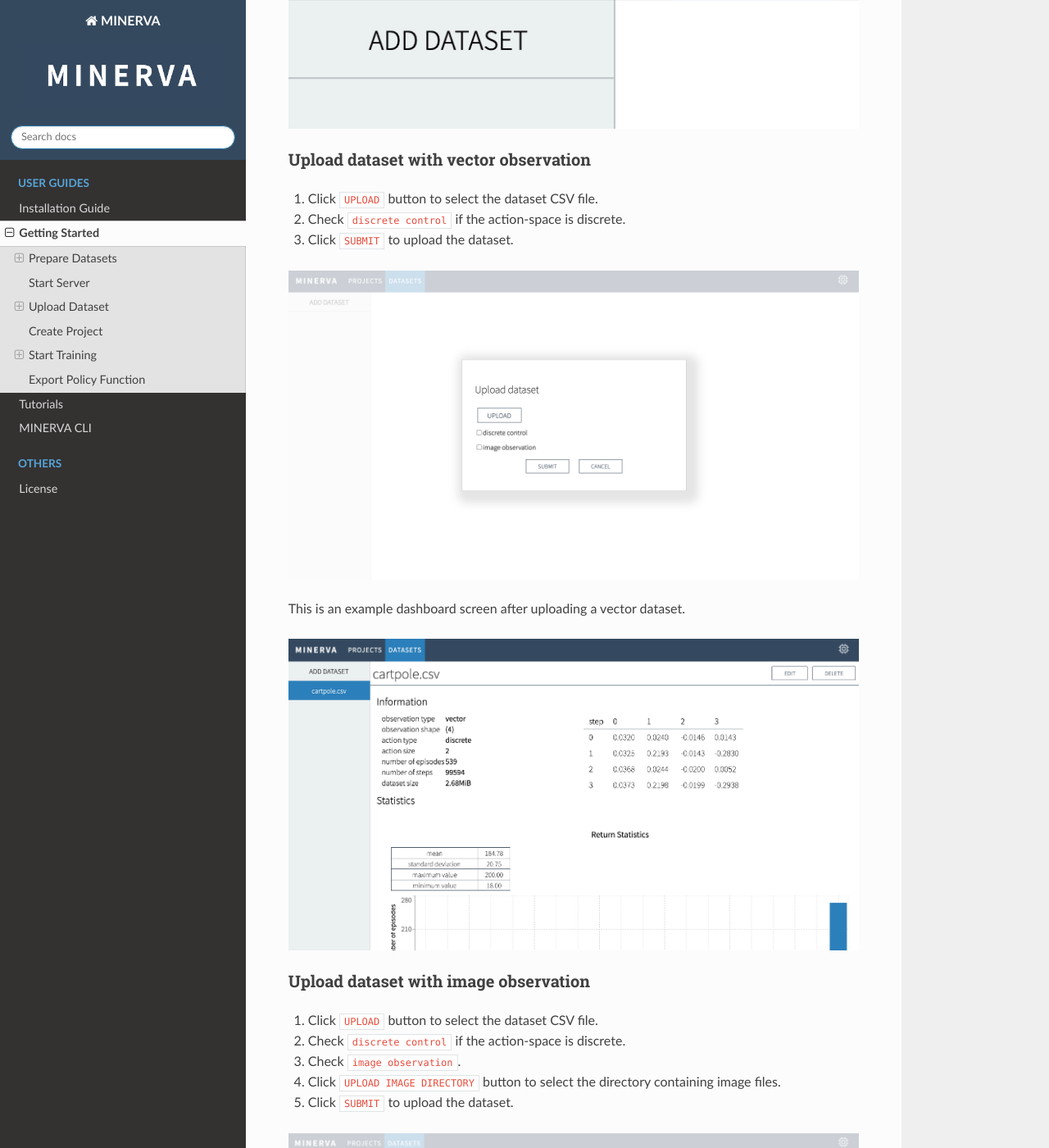
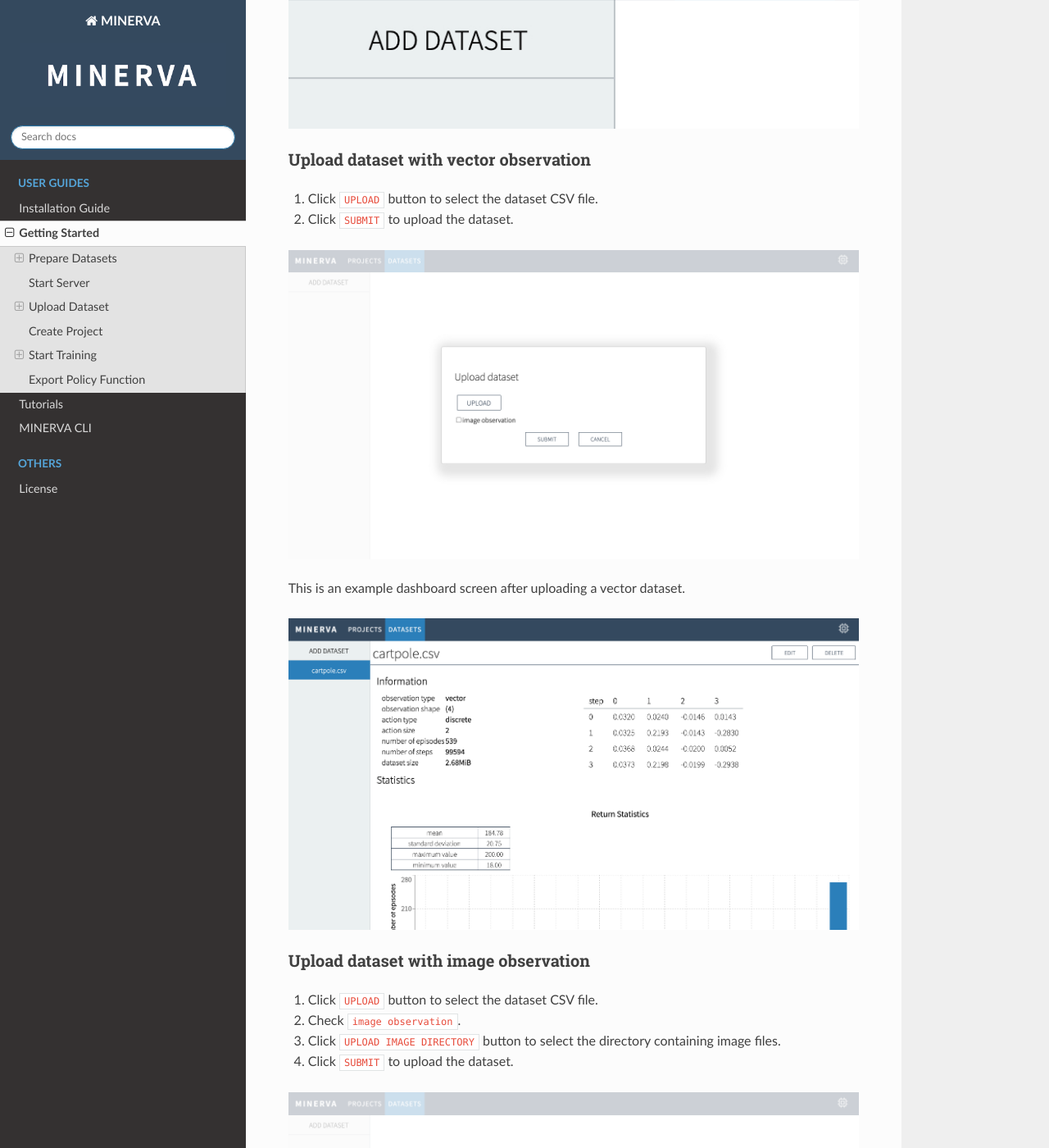
Before and after one commit to takuseno/minerva, a Sphinx documentation site: the page built from docs/getting_started.rst, in a window 1280 px wide and 1400 px high, scrolled down 2368 px. Shown: the whole window at 82% size. Built offline with Sphinx 7.4.7 and the Read the Docs theme 2.0.0, drawn with Linux system fonts in a browser that asks for light colours.

Commit message:
Update document

```diff
--- a/docs/getting_started.rst
+++ b/docs/getting_started.rst
@@ -98,8 +98,7 @@ Upload dataset with vector observation
 ~~~~~~~~~~~~~~~~~~~~~~~~~~~~~~~~~~~~~~
 
 1. Click ``UPLOAD`` button to select the dataset CSV file.
-2. Check ``discrete control`` if the action-space is discrete.
-3. Click ``SUBMIT`` to upload the dataset.
+2. Click ``SUBMIT`` to upload the dataset.
 
 .. image:: ./assets/dataset_dialog.jpg
 
@@ -111,10 +110,9 @@ Upload dataset with image observation
 ~~~~~~~~~~~~~~~~~~~~~~~~~~~~~~~~~~~~~
 
 1. Click ``UPLOAD`` button to select the dataset CSV file.
-2. Check ``discrete control`` if the action-space is discrete.
-3. Check ``image observation``.
-4. Click ``UPLOAD IMAGE DIRECTORY`` button to select the directory containing image files.
-5. Click ``SUBMIT`` to upload the dataset.
+2. Check ``image observation``.
+3. Click ``UPLOAD IMAGE DIRECTORY`` button to select the directory containing image files.
+4. Click ``SUBMIT`` to upload the dataset.
 
 .. image:: ./assets/image_dataset_dialog.jpg
 
```
Also changed, not shown: docs/assets/dataset_dialog.jpg, docs/assets/image_dataset_dialog.jpg.
